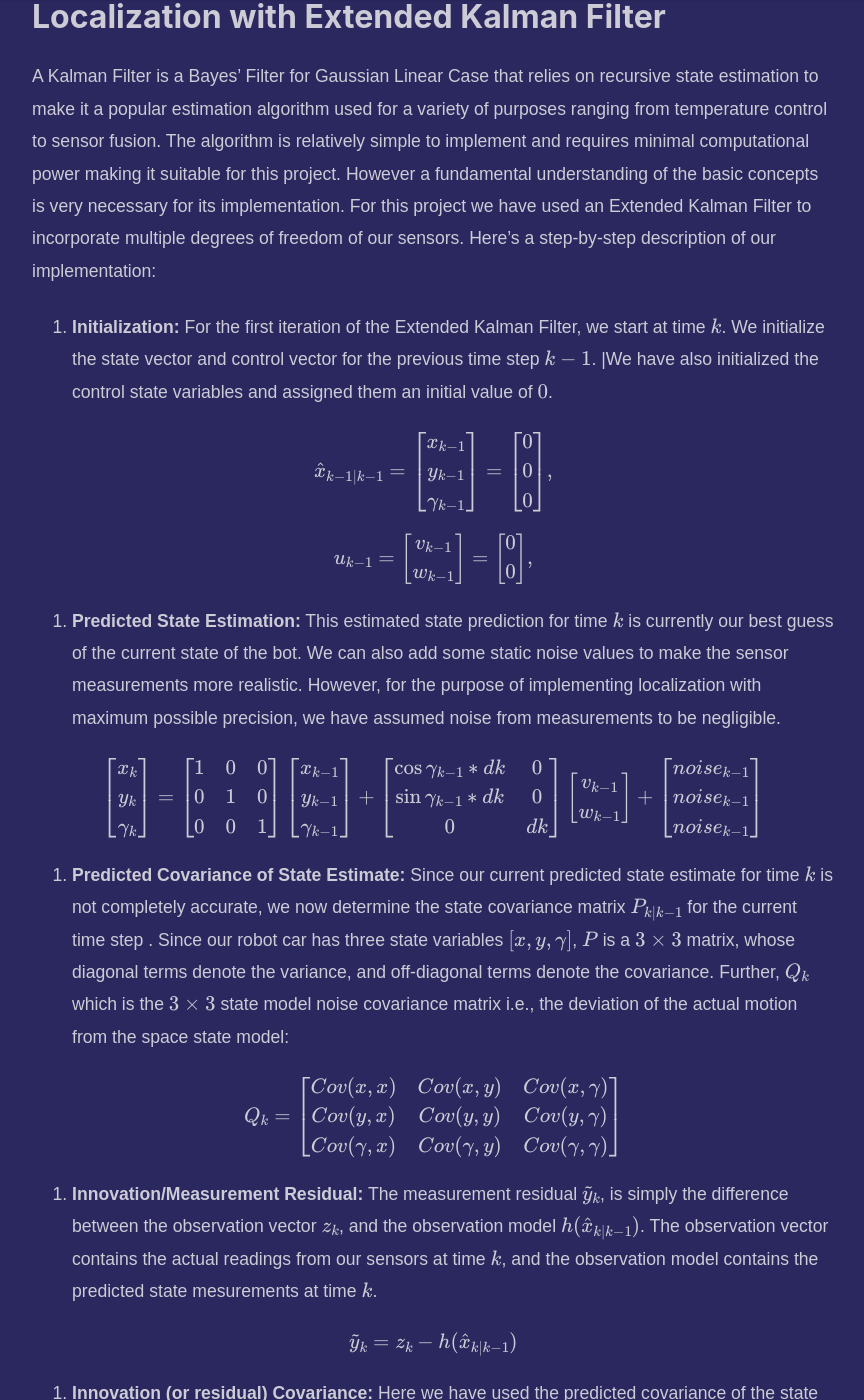
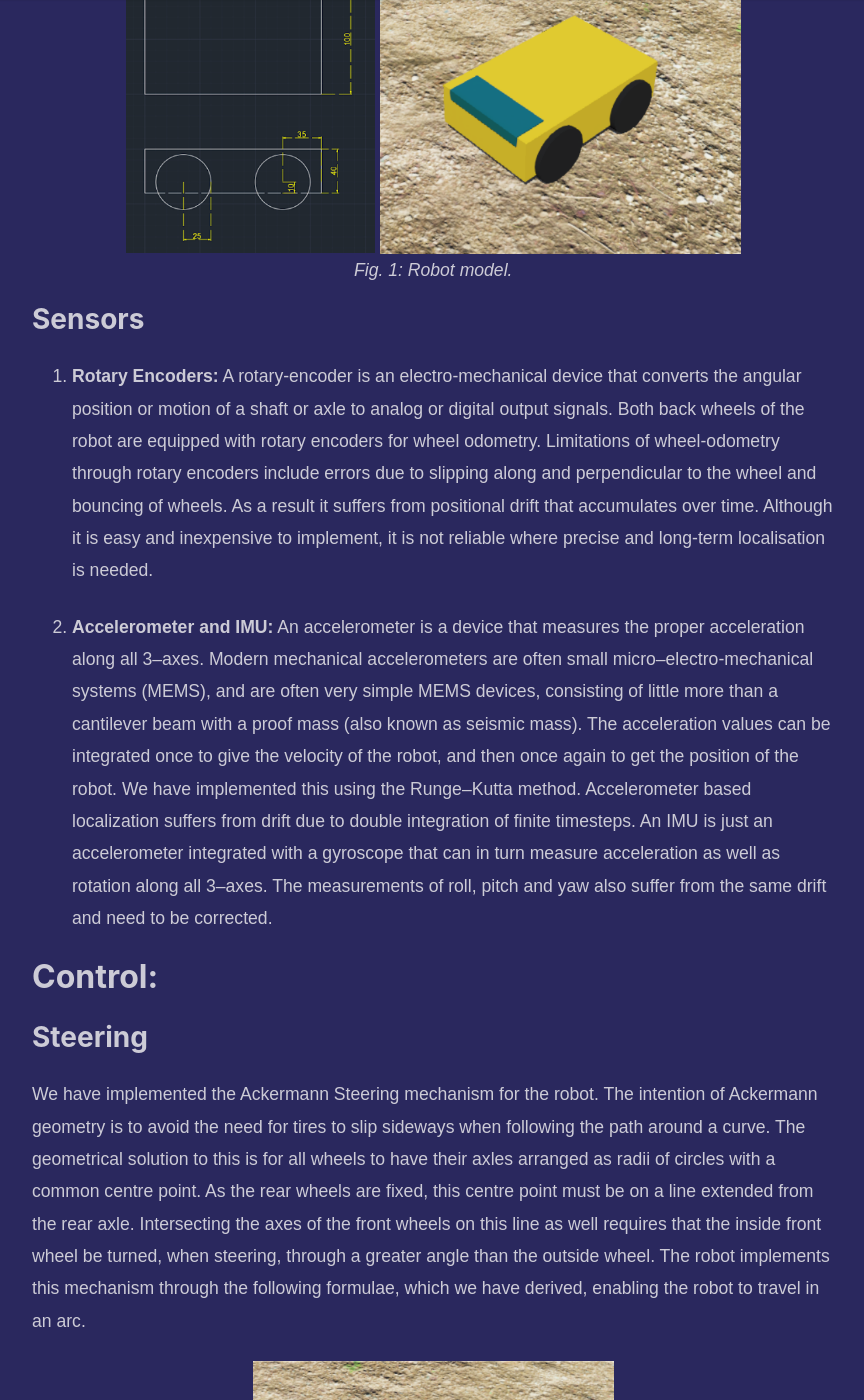
Before and after one commit to GogiPuttar/adityanairswebsite.github.io, a Jekyll site: the page built from _posts/2021-11-30-SelfDrivingCar.md, in a window 1280 px wide and 1400 px high, scrolled down 966 px. Shown: the whole window, without its empty margins (68-932 px from the left). Built offline with Jekyll 4.4.1, drawn with Linux system fonts in a browser that asks for light colours; nearby versions of some CDN libraries; comment, search, counter and statistics services are not loaded; some of the changed text lies outside the part shown.

Commit message:
Added more content

```diff
--- a/_posts/2021-11-30-SelfDrivingCar.md
+++ b/_posts/2021-11-30-SelfDrivingCar.md
@@ -11,23 +11,78 @@
 
 Python, Motion Planning, Controls, Signals, Wheeled Locomotion, Webots
 
-## Introduction
+## Introduction:
 
 <div align="center"><h2> <a href="https://github.com/GogiPuttar/Four-wheeled-robot-localization-with-Kalman-Filter">View it on Github ⇗</a></h2></div>
 
-## Personal Motivation
+## Personal Motivation:
 
-## Design
+## Design:
+
+The robot has been modeled in Webots.
+It has four wheels that have a width of 10 mm and a radius of 25 mm. Fig. 2.1 has a CAD layout of the body of the robot.
+The robot is designed to have four wheels because over the years the four wheeled vehicle design has been proven to be the most versatile for a variety of terrains.
+These physical parameters have been chosen in order to make the robot symmetric, balanced and place the chassis moderately high up.
+
+<figure align = "center"><img src="https://github.com/GogiPuttar/adityanairswebsite.github.io/blob/main/assets/images/SelfDrivingCarCAD.png?raw=true"  width="31%"/>
+<img src="https://github.com/GogiPuttar/adityanairswebsite.github.io/blob/main/assets/images/SelfDrivingCarSim.png?raw=true" width="45%"/>
+<figcaption><em>Fig. 1: Robot model.</em></figcaption>
+</figure>
 
 ### Sensors
 
-## Control
+1. **Rotary Encoders:**
+A rotary-encoder is an electro-mechanical device that converts the angular position or motion of a shaft or axle to analog or digital output signals.
+Both back wheels of the robot are equipped with rotary encoders for wheel odometry.
+Limitations of wheel-odometry through rotary encoders include errors due to slipping along and perpendicular to the wheel and bouncing of wheels.
+As a result it suffers from positional drift that accumulates over time.
+Although it is easy and inexpensive to implement, it is not reliable where precise and long-term localisation is needed.
+
+2. **Accelerometer and IMU:**
+An accelerometer is a device that measures the proper acceleration along all 3--axes. Modern mechanical accelerometers are often small micro--electro-mechanical systems (MEMS), and are often very simple MEMS devices, consisting of little more than a cantilever beam with a proof mass (also known as seismic mass). The acceleration values can be integrated once to give the velocity of the robot, and then once again to get the position of the robot. We have implemented this using the Runge--Kutta method. Accelerometer based localization suffers from drift  due to double integration of finite timesteps. An IMU is just an accelerometer integrated with a gyroscope that can in turn measure acceleration as well as rotation along all 3--axes. The measurements of roll, pitch and yaw also suffer from the same drift and need to be corrected.
+
+## Control:
 
 ### Steering
+We have implemented the Ackermann Steering mechanism for the robot. The intention of Ackermann geometry is to avoid the need for tires to slip sideways when following the path around a curve. The geometrical solution to this is for all wheels to have their axles arranged as radii of circles with a common centre point. As the rear wheels are fixed, this centre point must be on a line extended from the rear axle. Intersecting the axes of the front wheels on this line as well requires that the inside front wheel be turned, when steering, through a greater angle than the outside wheel. The robot implements this mechanism through the following formulae, which we have derived, enabling the robot to travel in an arc.
+
+<figure align = "center">
+<img src="https://github.com/GogiPuttar/adityanairswebsite.github.io/blob/main/assets/images/SelfDrivingCarSim.png?raw=true" width="45%"/>
+<figcaption><em>Fig. 2: Robot model.</em></figcaption>
+</figure>
 
 ### Waypoint Navigation
+The documentation for kinematics for a four wheeled robot is scarce. The problem of kinematics is more complex and involved compared to a 2 wheeled differential drive robot since the four wheeled robot is a non-holonomic system. We need to divide the problem into two segments namely; traveling straight and moving in an arc. Traveling in a straight line involves setting the velocity of all wheels to be the same, however for traveling in an arc of radius 110 mm, the implementation from Fig. 2.6. is utilized.
+To travel from any one coordinate to another the robot has to orient itself onto the line joining the two points while also facing the destination point. The robot must traverse on 2 different arcs to reach this pose as seen in Fig. 3.
 
-## Localization with Extended Kalman Filter
+<figure align = "center">
+<img src="https://github.com/GogiPuttar/adityanairswebsite.github.io/blob/main/assets/images/SelfDrivingCarSim.png?raw=true" width="45%"/>
+<figcaption><em>Fig. 3: Robot model.</em></figcaption>
+</figure>
+
+## Localization with Extended Kalman Filter:
+Our code allows us the capability of simply entering the waypoints in a list resulting in the robot traveling to each one of these waypoints in that order.
+In order to do this, the robot must be able to travel to any given point, know that it has reached its destination and then begin traveling to the next point.
+Localization can be done using the wheel odometry values as well as acceleration readings.
+
+### Wheel Odometry
+
+For Wheel odometry, we derived the following formula to compute the $$x$$ and $$y$$ increment in every timestep.
+
+$$
+\begin{align*}
+    dx = \frac{(dR + dL)}{2} \times \cos{\frac{\theta}{2}} \\
+    dy = \frac{(dR + dL)}{2} \times \sin{\frac{\theta}{2}} \\
+    \theta = 2 (sin^{-1}(\frac{dR-dL}{2})-\gamma), \\
+\end{align*}
+$$
+
+where $$\gamma$$ is yaw.
+
+### IMU Odometry
+For IMU, we use the Runge-Kutta method to double integrate the acceleration in every iteration of the time loops to get the $x$ and $y$ increments. It should be noted that the values we obtain have significant errors due to drift because Webots does not allow timesteps smaller than 0.032 seconds.
+
+### Kalman Filter
 
 A Kalman Filter is a Bayes’ Filter for Gaussian Linear Case that relies on recursive state
 estimation to make it a popular estimation algorithm used for a variety of purposes ranging
@@ -171,7 +226,7 @@
 \end{equation*}
 $$
 
-## Path Planning ($$A*$$ Algorithm)
+## Path Planning with $$A*$$:
 
 Path-planning is an important primitive for autonomous mobile robots that lets robots and the shortest (or otherwise optimal) path between two points. Optimal paths could be paths that minimize the amount of turning, the amount of braking or some other metric a specific
 application requires. In this project, the path is optimized in terms of the distance traveled by the path.
@@ -188,7 +243,7 @@
 
 <figure align = "center">
 <img src="https://github.com/GogiPuttar/adityanairswebsite.github.io/blob/main/assets/images/SelfDrivingCarAStar.png?raw=true"  width="65%"/>
-<figcaption><em>Fig. 3: MATLAB plot of our path planner in a sample environment.</em></figcaption>
+<figcaption><em>Fig. 4: MATLAB plot of our path planner in a sample environment.</em></figcaption>
 </figure>
 
 $$A*$$ works by making a lowest-cost path tree from the start node to the target node.
```
Also changed, not shown: assets/images/SelfDrivingCarAckermann.png (added), assets/images/SelfDrivingCarWaypoint.png (added).
